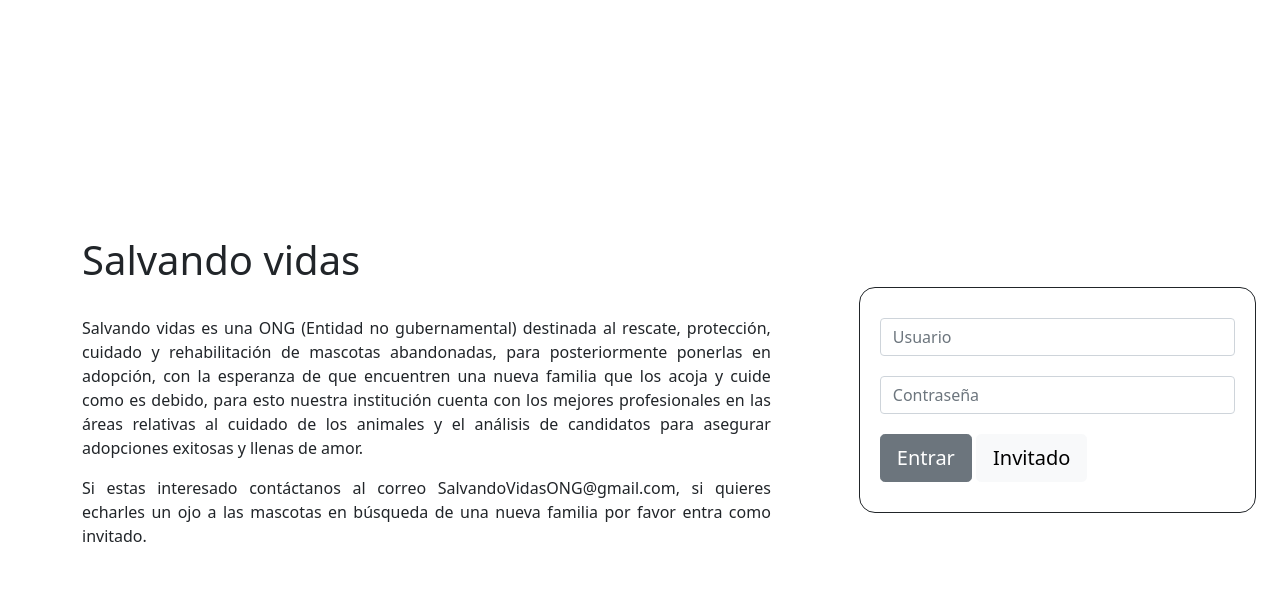
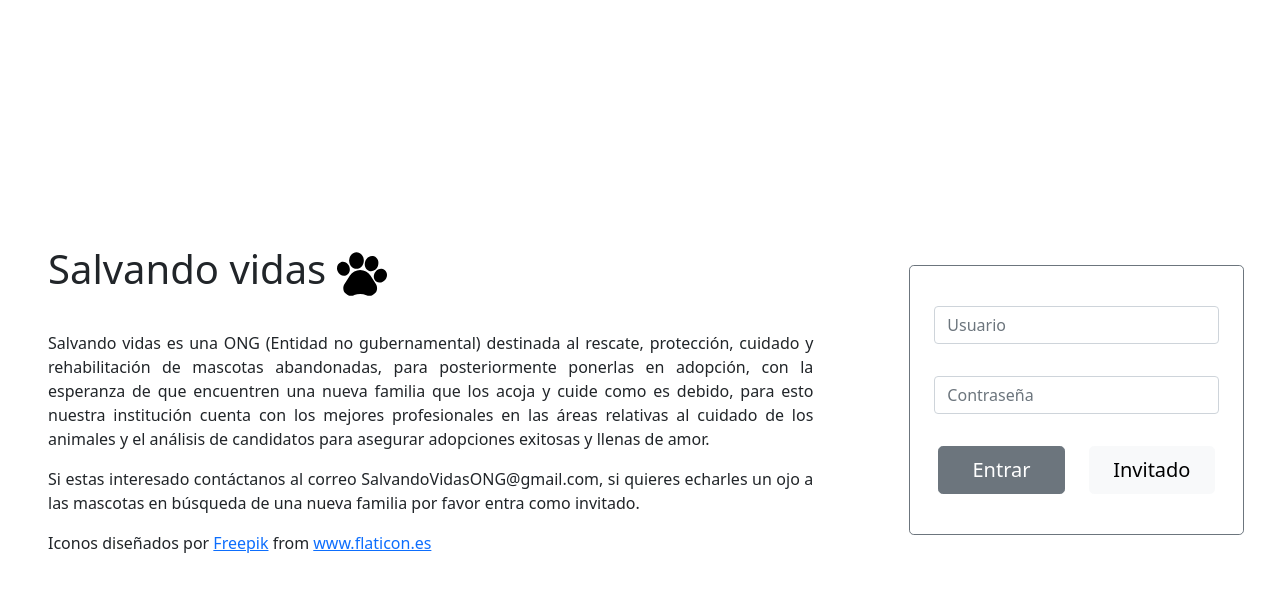
Before and after one commit to FallenMap/SalvandoVidas, a Flask app: page / in a window 1280 px wide. Shown: the top 592 px of the page. Run offline with Flask 2, Linux system fonts and the light colour scheme; some libraries are stand-ins or nearby versions.

Commit message:
Terminado el diseño Homepage

```diff
--- a/Interfaz/App.py
+++ b/Interfaz/App.py
@@ -2,9 +2,9 @@
 Archivo inicial del servidor
 '''
 
-from flask import Flask, render_template, request, redirect, url_for
+import re
+from flask import Flask, render_template, request, redirect, url_for, flash
 from flask_mysqldb import MySQL
-import re
 
 app = Flask(__name__)
 app.config['MYSQL_HOST'] = 'localhost'
@@ -12,6 +12,9 @@ app.config['MYSQL_DB'] = ''
 app.config['MYSQL_USER'] = 'root'
 app.config['MYSQL_PASSWORD'] = '1234'
 mysql = MySQL(app)
+
+# settings
+app.secret_key = "mysecretkey"
 
 @app.route('/')
 def Homepage():
@@ -32,7 +35,7 @@ def login_form():
             perfil = re.split(r'(\W+)',(str(data[0])))[2]
             print(perfil)
         except :
-            print("Usuario denegado")
+            flash("Usuario o contraseña incorrectos")
             return redirect(url_for("Homepage"))
     return redirect("/user/"+ perfil)
 
--- a/Interfaz/static/css/homepage.css
+++ b/Interfaz/static/css/homepage.css
@@ -3,20 +3,3 @@ body {
   padding: 0;
   height: 100vh;
 }
-
-#login .container {
-    margin: 20px;
-}
-
-#login .container .form-group {
-    padding: 10px;
-    padding-left: 0px;
-    padding-right: 0px;
-}
-
-#login .container  #login-form {
-  padding: 20px;
-  margin: 20px;
-  border: 1px solid;
-  border-radius: 1em;
-}
--- a/Interfaz/templates/homepage.html
+++ b/Interfaz/templates/homepage.html
@@ -3,44 +3,48 @@
     <link rel="stylesheet" href="../static/css/homepage.css" >
     {% endblock %}
     {% block content %}
-	<div class="container">
+	<div class="container-fluid">
 	    <div class="row align-items-center" style="height:100%; position: fixed; text-align: justify;">
-		<div class="col-7 align-self-center">
-		    <h1>Salvando vidas</h1>
+		<div class="col-sm align-self-center px-5">
+		    <h1>Salvando vidas
+		    <img src="{{ url_for('static', filename='/imagenes/huella.svg') }}" class="rounded float-right" alt="..." style="width:50px;">
+		    </h1>
 		    <p><br>Salvando vidas es una ONG (Entidad no gubernamental) destinada al rescate, protección, cuidado y rehabilitación de mascotas abandonadas, para posteriormente ponerlas en adopción, con la esperanza de que encuentren una nueva familia que los acoja y cuide como es debido, para esto nuestra institución cuenta con los mejores profesionales en las áreas relativas al cuidado de los animales y el análisis de candidatos para asegurar adopciones exitosas y llenas de amor.</p>
 		    <p>Si estas interesado contáctanos al correo SalvandoVidasONG@gmail.com, si quieres echarles un ojo a las mascotas en búsqueda de una nueva familia por favor entra como invitado.</p>
+		    <div>Iconos diseñados por <a href="https://www.freepik.com" title="Freepik">Freepik</a> from <a href="https://www.flaticon.es/" title="Flaticon">www.flaticon.es</a></div>
 		</div>
-		<div class="col-5">
-		    <div id="login">
-			<div class="container">
-			    <div id="login-form">
-				<form action="{{url_for('login_form')}}" method="POST">
-				    <div class="form-group">
-					<input type="text" class="form-control" name="user" placeholder="Usuario">
-				    </div>
-				    <div class="form-group">
-					<input type="password" class="form-control" name="password" placeholder="Contraseña">
-				    </div>
-				    <div class="form-group">
-					<button id="btn-entrar" type="submit" class="btn btn-secondary btn-lg ">Entrar</button>
-					<a href="/user/invitado" id="btn-invitado" class="btn btn-light btn-lg ">Invitado</a>
-				    </div>
-				</form>
-			    </div>
-			</div>
-		    </div>
+		<div class="col-sm-4 px-5 py-5">
 		    {% with messages = get_flashed_messages()  %}
 		    {% if messages %}
 		    {% for message in messages %}
-		    <div class="alert alert-success alert-dismissible fade show" role="alert">
+		    <div class="alert alert-success alert-danger fade show" role="alert">
 		    {{ message }}
-		    <button type="button" class="close" data-dismiss="alert" aria-label="Close">
-		    <span aria-hidden="true">&times;</span>
-		    </button>
 		    </div>
 		    {% endfor %}
 		    {% endif %}
 		    {% endwith %}
+		    <div class="container border border-secondary rounded-3 py-4">
+			<div id="login-form">
+			    <form action="{{url_for('login_form')}}" method="POST">
+				<div class="form-group py-3">
+				    <input type="text" class="form-control" name="user" placeholder="Usuario">
+				</div>
+				<div class="form-group py-3">
+				    <input type="password" class="form-control" name="password" placeholder="Contraseña">
+				</div>
+				<div class="container-fluid px-1 py-3">
+				    <div class="row">
+					<div class="col">
+					    <button id="btn-entrar" type="submit" class="btn btn-secondary btn-lg w-100">Entrar</button>
+					</div>
+					<div class="col">
+					    <a href="/user/invitado" id="btn-invitado" class="btn btn-light btn-lg w-100">Invitado</a>
+					</div>
+				    </div>
+				</div>
+			    </form>
+			</div>
+		    </div>
 		</div>
 	    </div>
 	</div>
--- a/Interfaz/templates/layout.html
+++ b/Interfaz/templates/layout.html
@@ -2,6 +2,7 @@
 <html lang="en">
   <head>
     <title>Salvando Vidas</title>
+    <link rel="shortcut icon" href="{{ url_for('static', filename='/imagenes/huella.ico') }}">
     <!-- Required meta tags -->
     <meta charset="utf-8">
     <meta name="viewport" content="width=device-width, initial-scale=1">
```
Also changed, not shown: Interfaz/static/imagenes/huella.ico (added), Interfaz/static/imagenes/huella.svg (added).
